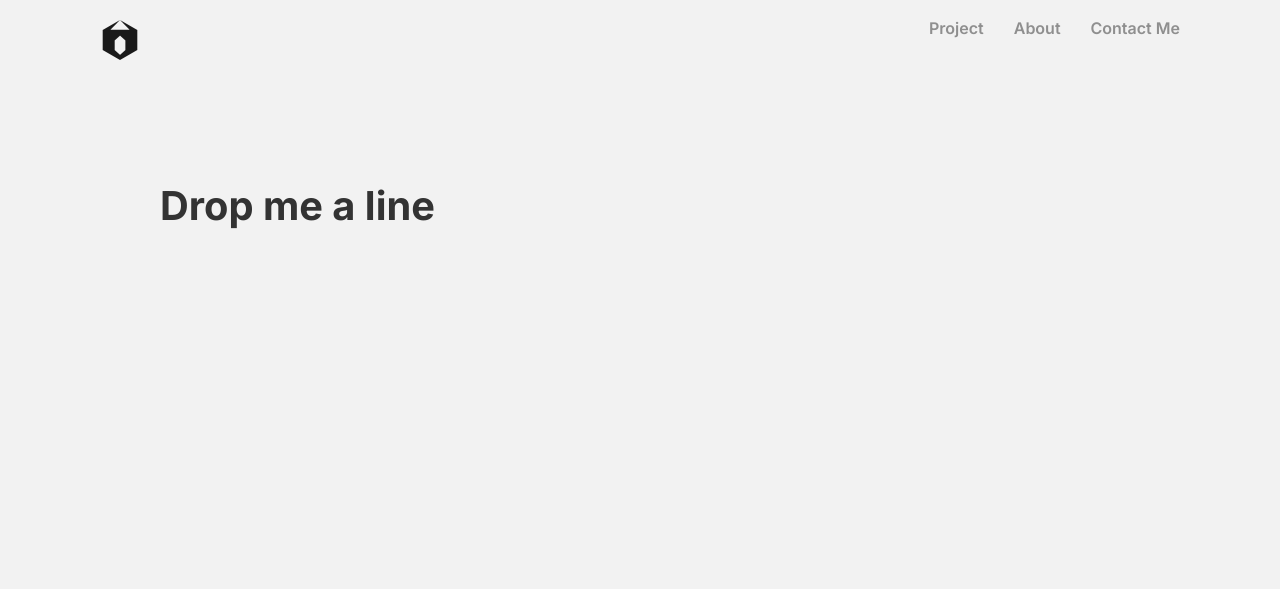
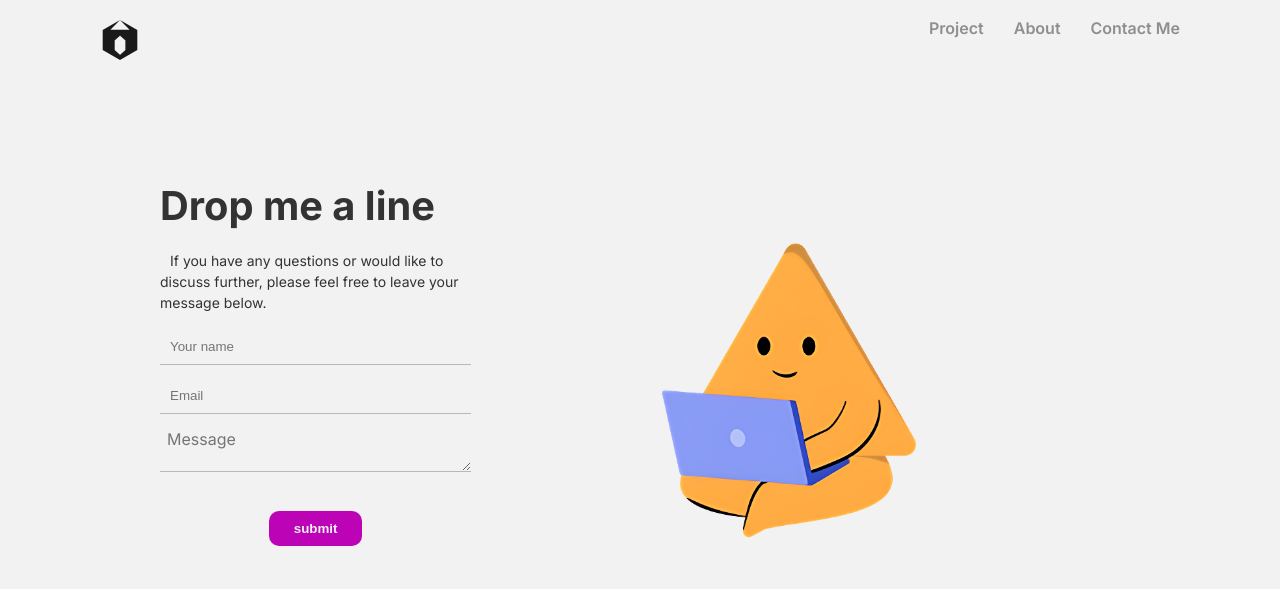
Before and after one commit to burhanudinrabbani666/brabbani.com, a plain HTML site: page contact/index.html in a window 1280 px wide. Drawn offline with Linux system fonts and the light colour scheme.

Commit message:
adding photo

```diff
--- a/contact/index.html
+++ b/contact/index.html
@@ -35,9 +35,28 @@
     </nav>
 
     <section class="main-contact">
-      <section class="input">
+      <section class="input-box">
         <h2 class="drop">Drop me a line</h2>
+        <p class="ifyou">
+          If you have any questions or would like to discuss further, please
+          feel free to leave your message below.
+        </p>
+        <input
+          type="text"
+          name="your-name"
+          class="input"
+          placeholder="Your name"
+        />
+        <input type="text" name="email" class="input" placeholder="Email" />
+        <textarea
+          name="textarea"
+          class="textarea"
+          placeholder="Message"
+        ></textarea>
+        <button type="button" class="button">submit</button>
       </section>
+      <figure class="contact-image"></figure>
+      <!-- <img src="/images/chat.png" alt="chat-photo" class="contact-image"> -->
     </section>
   </body>
 </html>
--- a/style/index.css
+++ b/style/index.css
@@ -433,3 +433,58 @@ p {
   background-color: #040404;
   margin-top: 108px;
 }
+
+/* input */
+.main-contact {
+  display: flex;
+  justify-content: space-between;
+}
+
+.input-box {
+  display: flex;
+  flex-direction: column;
+  margin-bottom: 24px;
+  width: 40%;
+}
+.drop {
+  margin-bottom: 24px;
+}
+.ifyou {
+  text-indent: 10px;
+  margin-bottom: 16px;
+}
+.input {
+  width: 100%;
+  margin-bottom: 13px;
+  padding: 10px 0;
+  text-indent: 10px;
+  background-color: #f2f2f2;
+  border: 0;
+  border-bottom: 1px solid #3333334d;
+}
+.textarea {
+  font-family: "inter", sans-serif;
+  font-size: 16px;
+  text-indent: 5px;
+  border: 0;
+  background-color: #f2f2f2;
+  border-bottom: 1px solid #3333334d;
+  margin-bottom: 24px;
+}
+.button {
+  width: 30%;
+  margin: auto;
+  border: 0;
+  padding: 10px 20px;
+  border-radius: 10px;
+  background-color: #bc04b6;
+  font-weight: 600;
+  color: #f2f2f2;
+}
+.contact-image {
+  width: 800px;
+  height: 400px;
+  background-image: url(/images/chat.png);
+  background-size: cover;
+  background-position: 0;
+}
```
Also changed, not shown: images/chat.png (added).
